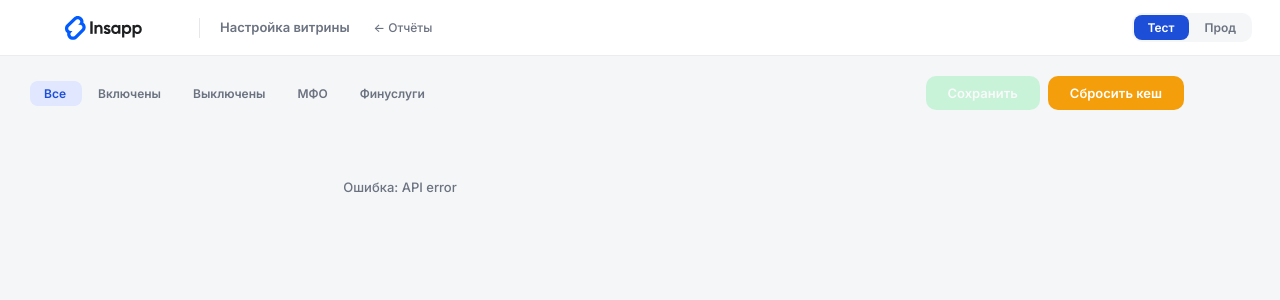
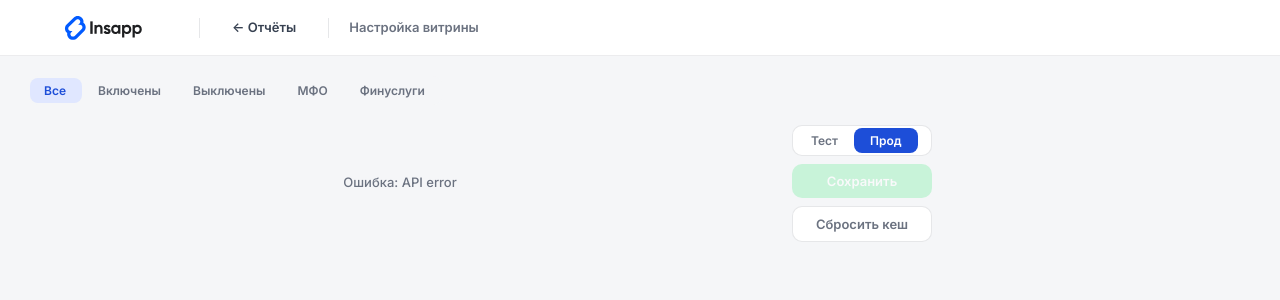
Before and after one commit to engwatch/insapp-skills, a Flask app: page /showcase in a window 1280 px wide. Shown: the top 300 px of the page. Run offline with Flask 3, Linux system fonts and the light colour scheme; data that the repository does not hold is empty.

Commit message:
ui: env toggle + buttons in sidebar aligned with product cards right edge
Co-Authored-By: Claude Opus 4.6 <noreply@anthropic.com>

```diff
--- a/tools/mfo-dashboard/templates/showcase.html
+++ b/tools/mfo-dashboard/templates/showcase.html
@@ -10,13 +10,14 @@
 /* ── Showcase page ── */
 .env-toggle {
   display: flex;
-  background: var(--bg);
+  border: 1.5px solid var(--rim2);
   border-radius: var(--r1);
   padding: 2px;
-  gap: 2px;
+  gap: 0;
+  background: #fff;
 }
 .env-btn {
-  padding: 5px 14px;
+  padding: 5px 16px;
   border: none;
   border-radius: 8px;
   font-size: 12px;
@@ -31,12 +32,40 @@
 .env-btn.active.prod-active { background: #DC2626; }
 .env-btn:not(.active):hover { color: var(--t1); }
 
+.header-back {
+  font-size: 13px;
+  font-weight: 600;
+  color: var(--t2);
+  text-decoration: none;
+  padding: 5px 12px;
+  border-radius: 8px;
+  transition: all .15s;
+}
+.header-back:hover { background: var(--bg); color: var(--v); }
+
 .showcase-controls {
   display: flex;
   gap: 10px;
   align-items: center;
   padding: 20px 28px;
   flex-wrap: wrap;
+}
+
+.showcase-body {
+  display: flex;
+  gap: 20px;
+  padding: 0 28px 48px;
+  align-items: flex-start;
+}
+
+.sidebar-actions {
+  position: sticky;
+  top: 20px;
+  display: flex;
+  flex-direction: column;
+  gap: 8px;
+  min-width: 140px;
+  flex-shrink: 0;
 }
 
 .filter-tabs {
@@ -64,16 +93,31 @@
 .filter-tab.active .cnt { color: var(--v); opacity: .6; }
 
 .showcase-actions {
-  margin-left: auto;
+  display: none;
+}
+
+.showcase-body {
   display: flex;
+  gap: 20px;
+  padding: 0 28px 48px;
+  align-items: flex-start;
+  max-width: 960px;
+}
+
+.sidebar-actions {
+  position: sticky;
+  top: 20px;
+  display: flex;
+  flex-direction: column;
   gap: 8px;
-  align-items: center;
+  min-width: 140px;
+  flex-shrink: 0;
 }
 .btn-save { background: #16A34A; color: #fff; }
 .btn-save:hover { background: #15803D; }
 .btn-save:disabled { background: #86EFAC; color: #fff; }
-.btn-cache { background: #F59E0B; color: #fff; }
-.btn-cache:hover { background: #D97706; }
+.btn-cache { background: #fff; color: var(--t3); border: 1px solid var(--rim2); }
+.btn-cache:hover { background: var(--bg); color: var(--t2); }
 
 .save-status {
   font-size: 12px;
@@ -87,8 +131,8 @@
 
 /* ── Product list ── */
 .product-list {
-  padding: 0 28px 48px;
-  max-width: 800px;
+  flex: 1;
+  min-width: 0;
 }
 
 .product-card {
@@ -194,7 +238,7 @@
   flex-shrink: 0;
 }
 .type-mfo { background: #DBEAFE; color: #1D4ED8; }
-.type-finuslugi { background: #F3E8FF; color: #7C3AED; }
+.type-finuslugi { background: #DC2626; color: #fff; }
 
 /* ── Toggle switch ── */
 .toggle-switch {
@@ -241,15 +285,7 @@
   padding: 3px 8px;
 }
 
-/* ── Back link ── */
-.back-link {
-  font-size: 12px;
-  font-weight: 500;
-  color: var(--t3);
-  text-decoration: none;
-  transition: color .15s;
-}
-.back-link:hover { color: var(--v); }
+/* ── Back link (removed, using .header-back now) ── */
 </style>
 </head>
 <body>
@@ -265,12 +301,10 @@
     <path d="M49.6193 10.4953H54.2934V34.9842H49.6193V10.4953Z" fill="#1E1F21"/>
   </svg>
   <div class="sep"></div>
+  <a href="/" class="header-back">&larr; Отчёты</a>
+  <div class="sep"></div>
   <h1>Настройка витрины</h1>
-  <a href="/" class="back-link" style="margin-left: 8px;">&larr; Отчёты</a>
-  <div class="env-toggle" style="margin-left: auto;">
-    <button class="env-btn active" data-env="test" onclick="switchEnv('test')">Тест</button>
-    <button class="env-btn" data-env="prod" onclick="switchEnv('prod')">Прод</button>
-  </div>
+  <div style="margin-left: auto;"></div>
 </div>
 
 <div class="showcase-controls">
@@ -281,21 +315,26 @@
     <button class="filter-tab" data-filter="Mfo">МФО <span class="cnt" id="cnt-mfo"></span></button>
     <button class="filter-tab" data-filter="Finuslugi">Финуслуги <span class="cnt" id="cnt-fin"></span></button>
   </div>
+</div>
 
-  <div class="showcase-actions">
+<div class="showcase-body">
+  <div class="product-list" id="productList"></div>
+  <div class="sidebar-actions">
+    <div class="env-toggle">
+      <button class="env-btn" data-env="test" onclick="switchEnv('test')">Тест</button>
+      <button class="env-btn active" data-env="prod" onclick="switchEnv('prod')">Прод</button>
+    </div>
     <span class="changes-badge" id="changesBadge" style="display:none;">
       <span id="changesCount">0</span> изм.
     </span>
     <button class="btn btn-save" id="saveBtn" onclick="saveChanges()" disabled>Сохранить</button>
-    <button class="btn btn-cache" onclick="invalidateCache(this)">Сбросить кеш</button>
+    <button class="btn btn-cache" onclick="invalidateCache()">Сбросить кеш</button>
     <span class="save-status" id="saveStatus"></span>
   </div>
 </div>
 
-<div class="product-list" id="productList"></div>
-
 <script>
-let ENV = 'test';
+let ENV = 'prod';
 let products = [];
 let originalState = {};
 let currentFilter = 'all';
@@ -598,9 +637,8 @@ async function saveChanges() {
 }
 
 // ── Invalidate cache ──
-async function invalidateCache(btn) {
+async function invalidateCache() {
   var status = document.getElementById('saveStatus');
-  btn.disabled = true;
   status.textContent = 'Сброс кеша...';
   status.className = 'save-status';
 
@@ -618,8 +656,6 @@ async function invalidateCache(btn) {
   } catch (e) {
     status.textContent = e.message;
     status.className = 'save-status err';
-  } finally {
-    btn.disabled = false;
   }
   setTimeout(function() { status.textContent = ''; }, 4000);
 }
```
